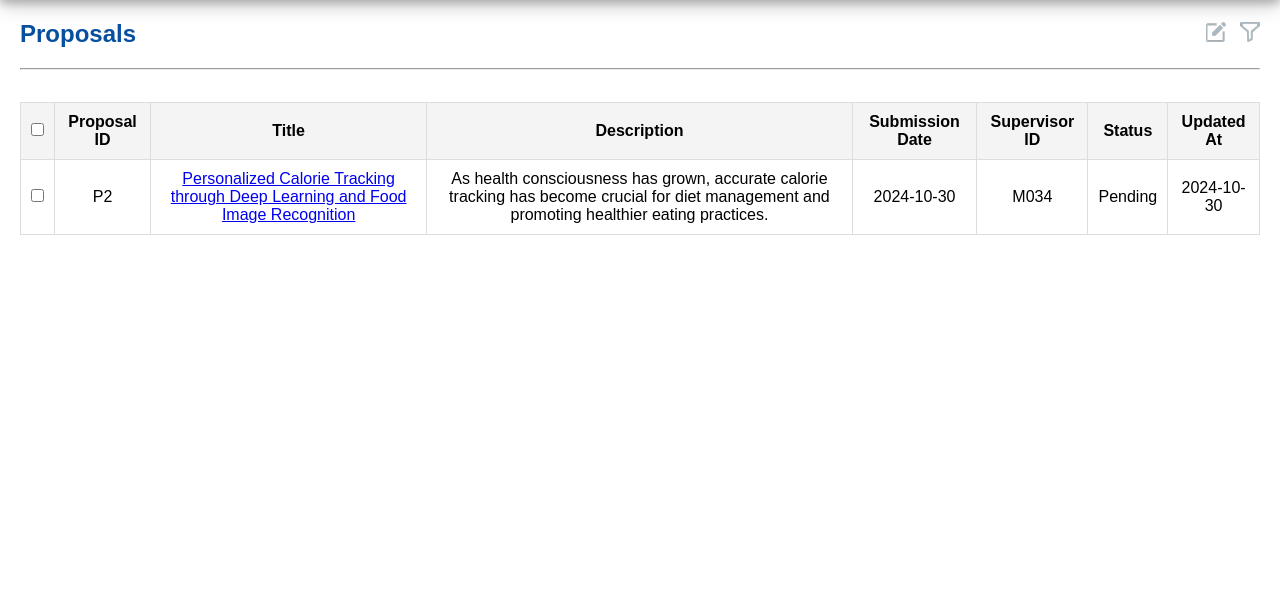
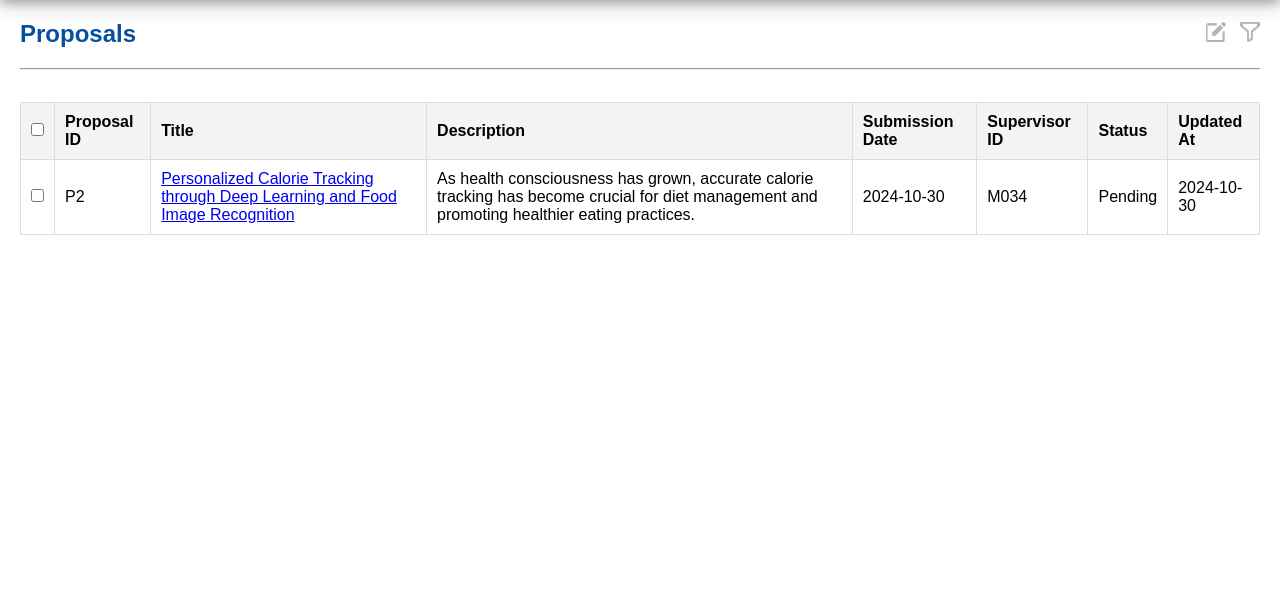
Before and after one commit to FYPWise/FYPWise-web, a PHP site: page /common-ui/table.html in a window 1280 px wide. Shown: the part 50-657 px from the top of the page. Run offline with PHP 8.4, Linux system fonts and the light colour scheme.

Commit message:
✨ 🎨 CSS HTML table

```diff
--- a/common-ui/table.html
+++ b/common-ui/table.html
@@ -1,52 +1,44 @@
 <!DOCTYPE html>
 <html lang="en">
+
 <head>
     <meta charset="UTF-8">
     <meta name="viewport" content="width=device-width, initial-scale=1.0">
     <title>Table Example</title>
-    <link rel="stylesheet" href="../css/proposal-management-style.css">
     <link rel="stylesheet" href="../css/common-ui.css">
 </head>
+
 <body>
     <!-- Header Section -->
     <header>
-        <button id="user-side-menu"><a href="#"><img src="../assets/user_side_menu.png" alt="user side menu"></a></button>
+        <button id="user-side-menu"><a href="#"><img src="../assets/user_side_menu.png"
+                    alt="user side menu"></a></button>
         <h2>Example of Table</h2>
         <button id="home"><a href="#"><img src="../assets/home.png" alt="home icon"></a></button>
     </header>
 
     <!-- Main Content -->
-    <div class="container">
-        <!-- Side Menu -->
-        <nav class="side-menu">
-            <div class="search-container">
-                <input type="text" id="search-bar" placeholder="Search">
-            </div>
-            <ul>
-                <li><a href="#">Shortcut 1</a></li>
-                <li><a href="#">Shortcut 2</a></li>
-                <li><a href="#">Shortcut 3</a></li>
-            </ul>
-        </nav>
+    <div id="main-container">
 
         <!-- Proposal Table Section -->
         <div class="content">
-            <div class="header-container">
+            <div class="table-header-container">
                 <h2>Proposals</h2>
 
                 <div class="table-buttons">
-                    <button id="edit-btn"><a href='proposal-status-management-page-p1.html'><img src="../assets/edit.png" alt="edit"></a></button>
+                    <button id="edit-btn"><a href='proposal-status-management-page-p1.html'><img
+                                src="../assets/edit.png" alt="edit"></a></button>
                     <button id="filter-btn"><a href='#'><img src="../assets/filter.png" alt="filter"></a></button>
                 </div>
             </div>
 
             <hr />
 
-            <div class="proposals">
-                <table id="proposal-table">
+            <div class="table-name">
+                <table id="tablename-table">
                     <thead>
                         <tr>
-                            <th><input type="checkbox" id="select-all"></th>
+                            <th><input title="select all" type="checkbox" id="select-all"></th>
                             <th>Proposal ID</th>
                             <th>Title</th>
                             <th>Description</th>
@@ -59,11 +51,13 @@
                     <tbody>
                         <!-- Table with sample data -->
                         <tr>
-                            <td><input type="checkbox" class="row-checkbox" value="P002"></td>
+                            <td><input title="p2" type="checkbox" class="row-checkbox" value="P002"></td>
                             <td>P2</td>
-                            <td><a href="proposal-status-management-page-p2.html">Personalized Calorie Tracking through Deep Learning and Food Image Recognition</a></td>
+                            <td><a href="proposal-status-management-page-p2.html">Personalized Calorie Tracking through
+                                    Deep Learning and Food Image Recognition</a></td>
                             <td>
-                                As health consciousness has grown, accurate calorie tracking has become crucial for diet management and
+                                As health consciousness has grown, accurate calorie tracking has become crucial for diet
+                                management and
                                 promoting healthier eating practices.
                             </td>
                             <td>2024-10-30</td>
@@ -75,7 +69,7 @@
                 </table>
             </div>
 
-         <div id="output"></div>
+            <div id="output"></div>
         </div>
     </div>
 
@@ -97,9 +91,10 @@
 
     <!-- Initialize search functionality -->
     <script>
-        document.addEventListener("DOMContentLoaded", function() {
+        document.addEventListener("DOMContentLoaded", function () {
             initSearch("search-bar", "proposal-table");
         });
     </script>
 </body>
+
 </html>
--- a/css/common-ui.css
+++ b/css/common-ui.css
@@ -105,7 +105,7 @@ header h2 {
   border-radius: 4px;
 }
 
-.search-container input: {
+.search-container input:focus {
   border-color: var(--secondary-color);
 }
 
@@ -190,3 +190,67 @@ footer > * {
   box-shadow: 0 4px 8px 0 rgba(0, 0, 0, 0.2), 0 6px 20px 0 rgba(0, 0, 0, 0.19);
   color: var(--secondary-color);
 }
+
+/* table styling */
+#main-container {
+  display: flex;
+  flex: 1;
+  margin-top: 50px; /* start after header */
+  overflow-x: auto;
+}
+
+.content {
+  flex: 1;
+  padding: 20px;
+}
+
+.table-header-container {
+  color: #06509f;
+  display: flex;
+  justify-content: space-between;
+  align-items: center;
+  margin-bottom: 20px;
+}
+
+.table-buttons button {
+  margin-left: 10px;
+  border: none;
+  cursor: pointer;
+  background: transparent;
+}
+
+.table-buttons button a {
+  display: inline-block;
+}
+
+.table-name {
+  padding-top: 2em;
+}
+table {
+  width: 100%;
+  border-collapse: collapse;
+}
+
+table th,
+table td {
+  border: 1px solid #ddd;
+  padding: 10px;
+  text-align: left;
+}
+
+table th {
+  background-color: #f4f4f4;
+  font-weight: bold;
+}
+
+input[type="checkbox"] {
+  cursor: pointer;
+}
+
+tr:nth-child(even) {
+  background-color: #f9f9f9;
+}
+
+tr:hover {
+  background-color: #ddd;
+}
```
